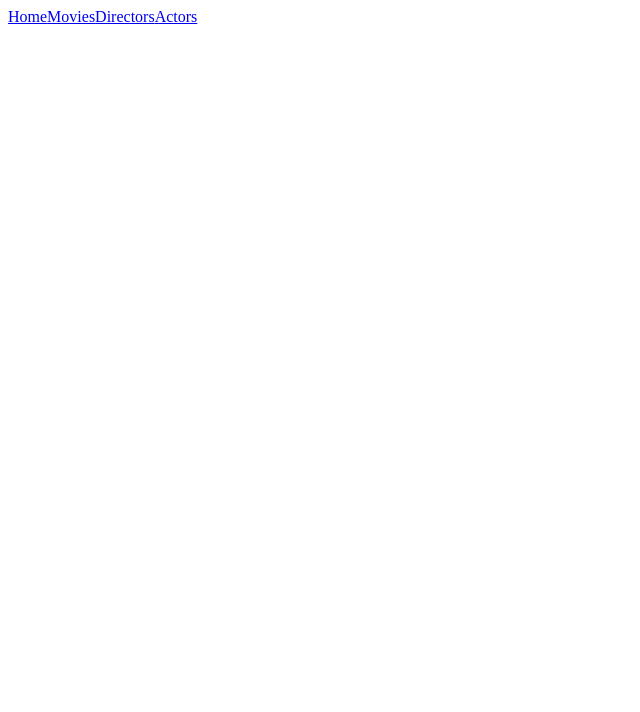
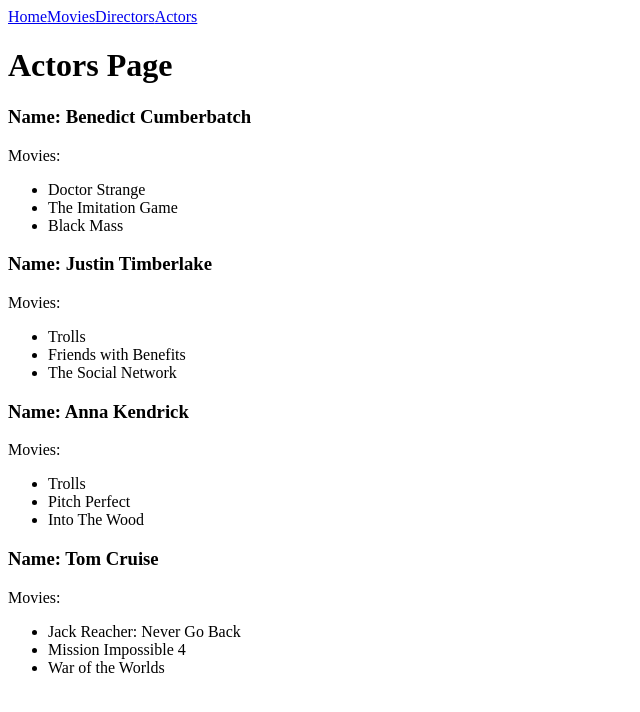
Before and after one commit to javier901/react-hooks-react-router-routes-lab, a React (Create React App) app: page /actors in a window 1280 px wide. Shown: the top 712 px of the page, without its empty margins (0-640 px from the left). Built offline with nearby package versions, Linux system fonts and the light colour scheme.

Commit message:
update Actors tests and component solution

```diff
--- a/src/components/Actors.js
+++ b/src/components/Actors.js
@@ -2,7 +2,22 @@
 import { actors } from '../data';
 
 const Actors = () => {
-  return (<div />);
+  return (
+    <div>
+      <h1>Actors Page</h1>
+      {actors.map((actor, index) => (
+          <div key={index}>
+              <h3>Name: {actor.name}</h3>
+              <p>Movies:</p>
+              <ul>
+                  {actor.movies.map((movie, index) => (
+                      <li key={index}>{movie}</li>
+                  ))}
+              </ul>
+          </div>
+      ))}
+    </div>
+  );
 };
 
 export default Actors;
```
Also changed, not shown: test/ActorsTest.js (+6 -5 lines).
